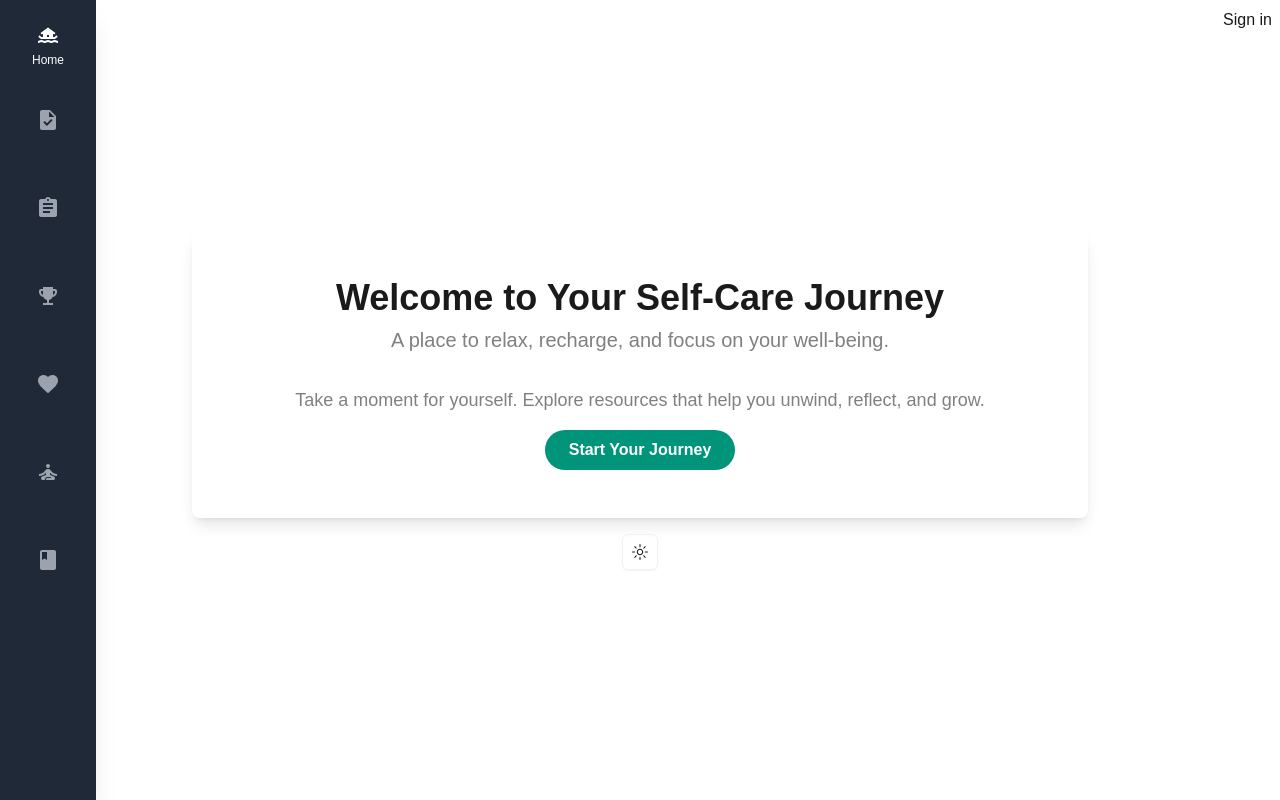
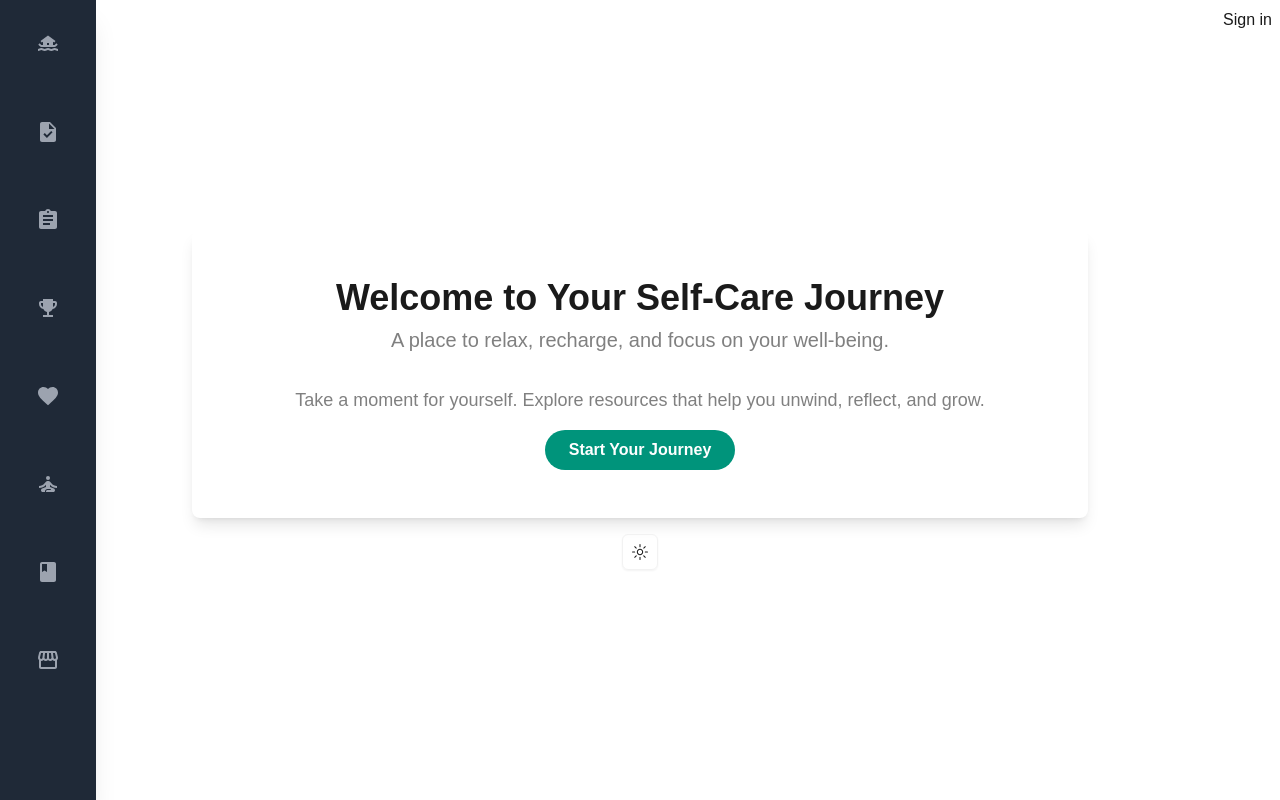
Before and after one commit to LunnS2/Self-Care-App, a Next.js app: page / in a window 1280 px wide. Built offline with nearby package versions, Linux system fonts and the light colour scheme; no server answers.

Commit message:
Update SideBar; Add shop path

```diff
--- /dev/null
+++ b/src/app/shop/page.tsx
@@ -0,0 +1,7 @@
+import React from "react";
+
+const Shop = () => {
+  return <div>Shop</div>;
+}
+
+export default Shop;
--- a/src/components/side-bar.tsx
+++ b/src/components/side-bar.tsx
@@ -12,6 +12,7 @@ import ChallengeIcon from "@mui/icons-material/EmojiEvents";
 import GratitudeIcon from "@mui/icons-material/Favorite";
 import MeditationIcon from "@mui/icons-material/SelfImprovement";
 import JournalIcon from "@mui/icons-material/Book";
+import StorefrontIcon from '@mui/icons-material/Storefront';
 
 function SideBar() {
   const [isMounted, setIsMounted] = useState(false);
@@ -24,18 +25,15 @@ function SideBar() {
 
   return (
     <aside className="fixed left-0 top-0 w-16 h-screen bg-gray-800 flex flex-col items-center py-6 transition-all duration-300 hover:w-24 md:w-20 md:hover:w-24 shadow-xl">
-      <Link href="/" className="mb-8 flex flex-col items-center text-white">
-        <HouseboatIcon className="text-4xl mb-1" />
-        <span className="text-xs hidden md:block">Home</span>
-      </Link>
-
       <nav className="flex flex-col space-y-6 text-white">
+        <NavLink href="/" icon={<HouseboatIcon  />} label="Home" />
         <NavLink href="/create-task" icon={<TaskIcon />} label="Add Tasks" />
         <NavLink href="/user-tasks" icon={<AssignmentIcon />} label="Your Tasks" />
         <NavLink href="/daily-challenge" icon={<ChallengeIcon />} label="Daily Challenge" />
         <NavLink href="/gratitude-log" icon={<GratitudeIcon />} label="Gratitude" />
         <NavLink href="/meditation" icon={<MeditationIcon />} label="Meditation" />
         <NavLink href="/journal" icon={<JournalIcon />} label="Journal" />
+        <NavLink href="/shop" icon={<StorefrontIcon />} label="Shop" />
       </nav>
     </aside>
   );
```
